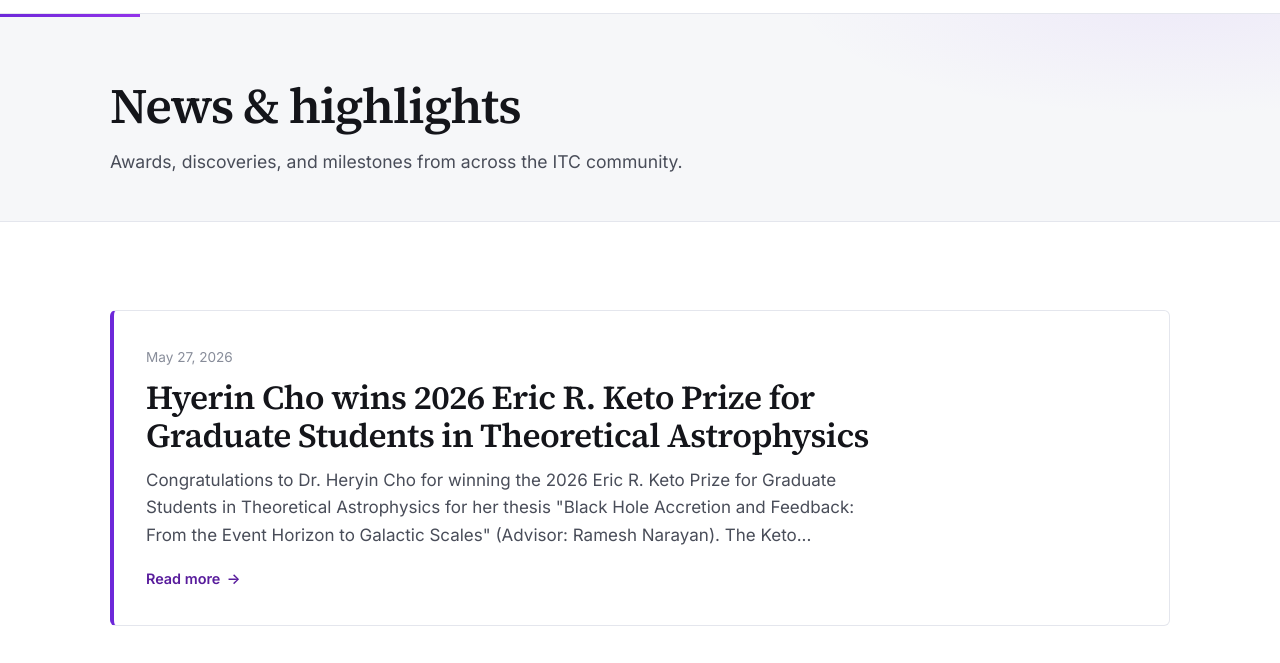
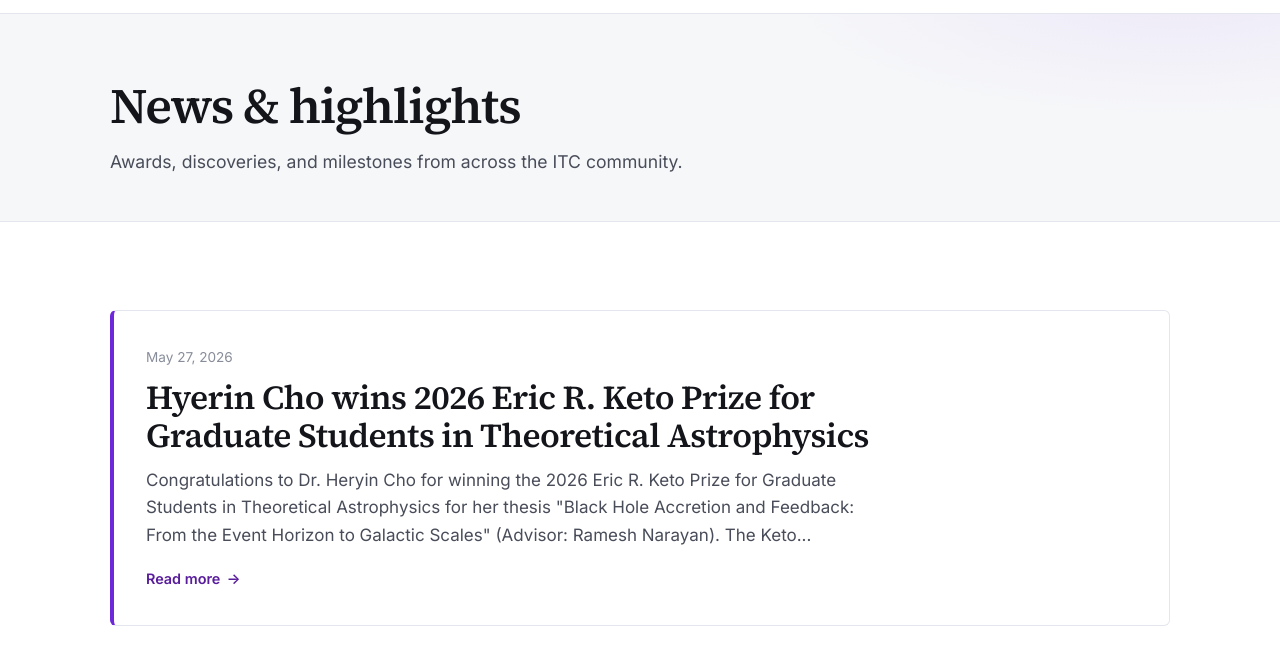
Before and after one commit to cconroy20/itc-website, an Astro site: page /news in a window 1280 px wide. Shown: the part 59-722 px from the top of the page. Built offline with nearby package versions, Linux system fonts and the light colour scheme; Astro itself is replaced by a stand-in of ours.

Commit message:
Remove the small violet accent bar from interior page heroes
Co-Authored-By: Claude Opus 4.8 (1M context) <noreply@anthropic.com>

```diff
--- a/src/components/PageHero.astro
+++ b/src/components/PageHero.astro
@@ -10,17 +10,12 @@ const { title, lead } = Astro.props;
 
 <style>
   .page-hero {
-    position: relative;
     border-bottom: 1px solid var(--line);
     background:
       radial-gradient(46% 90% at 92% -10%, rgba(124,58,237,.07), transparent 66%),
       var(--bg-soft);
     padding-block: clamp(2.75rem, 6vw, 4rem) clamp(2rem, 4vw, 2.75rem);
   }
-  .page-hero::before {
-    content: ""; position: absolute; left: 0; top: 0; height: 3px; width: clamp(64px, 12vw, 140px);
-    background: var(--grad);
-  }
   .page-hero h1 { margin: 0; letter-spacing: -0.025em; }
   .page-hero__lead { color: var(--ink-soft); font-size: 1.1rem; max-width: 60ch; margin: .85rem 0 0; }
 </style>
```
